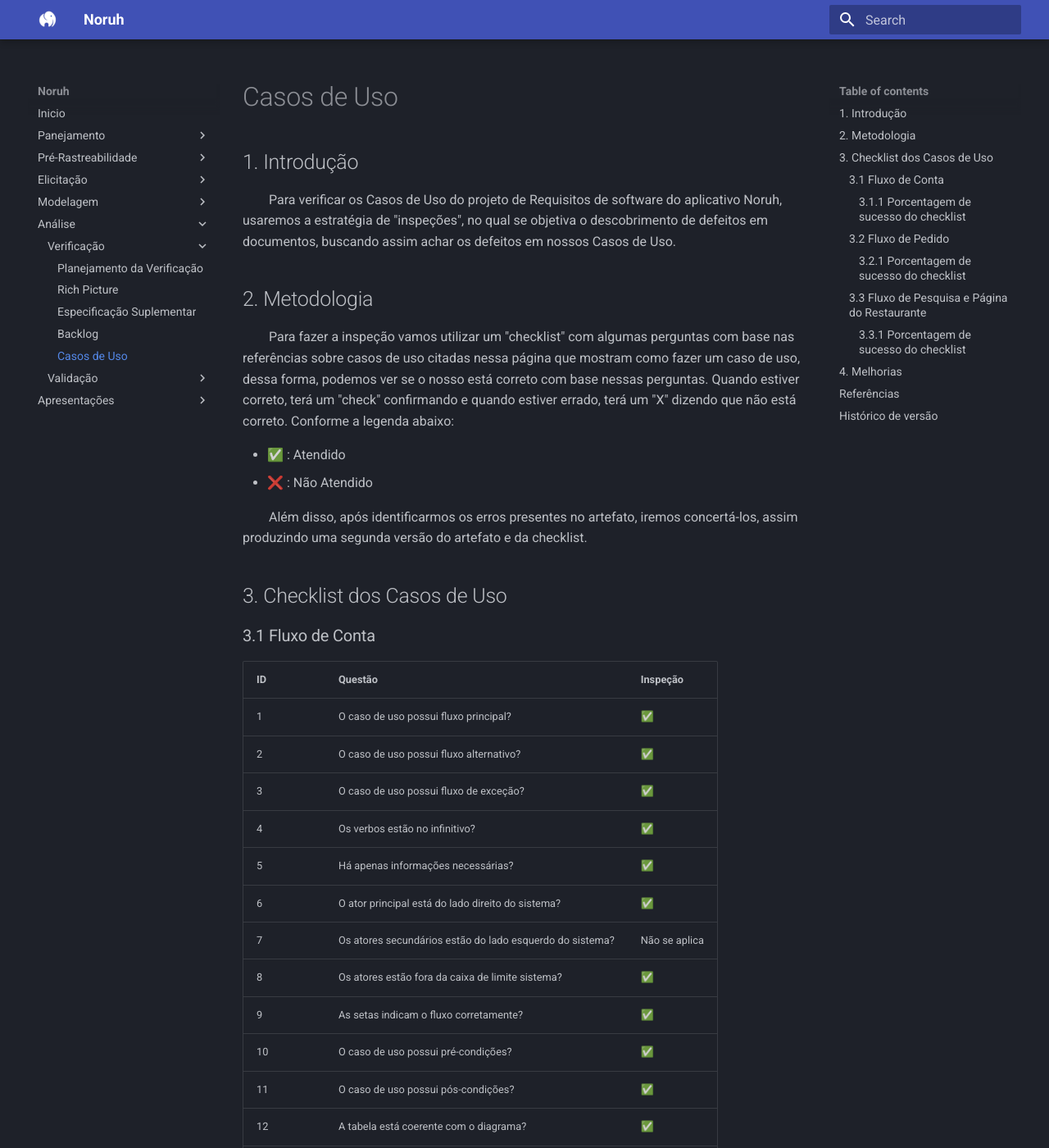
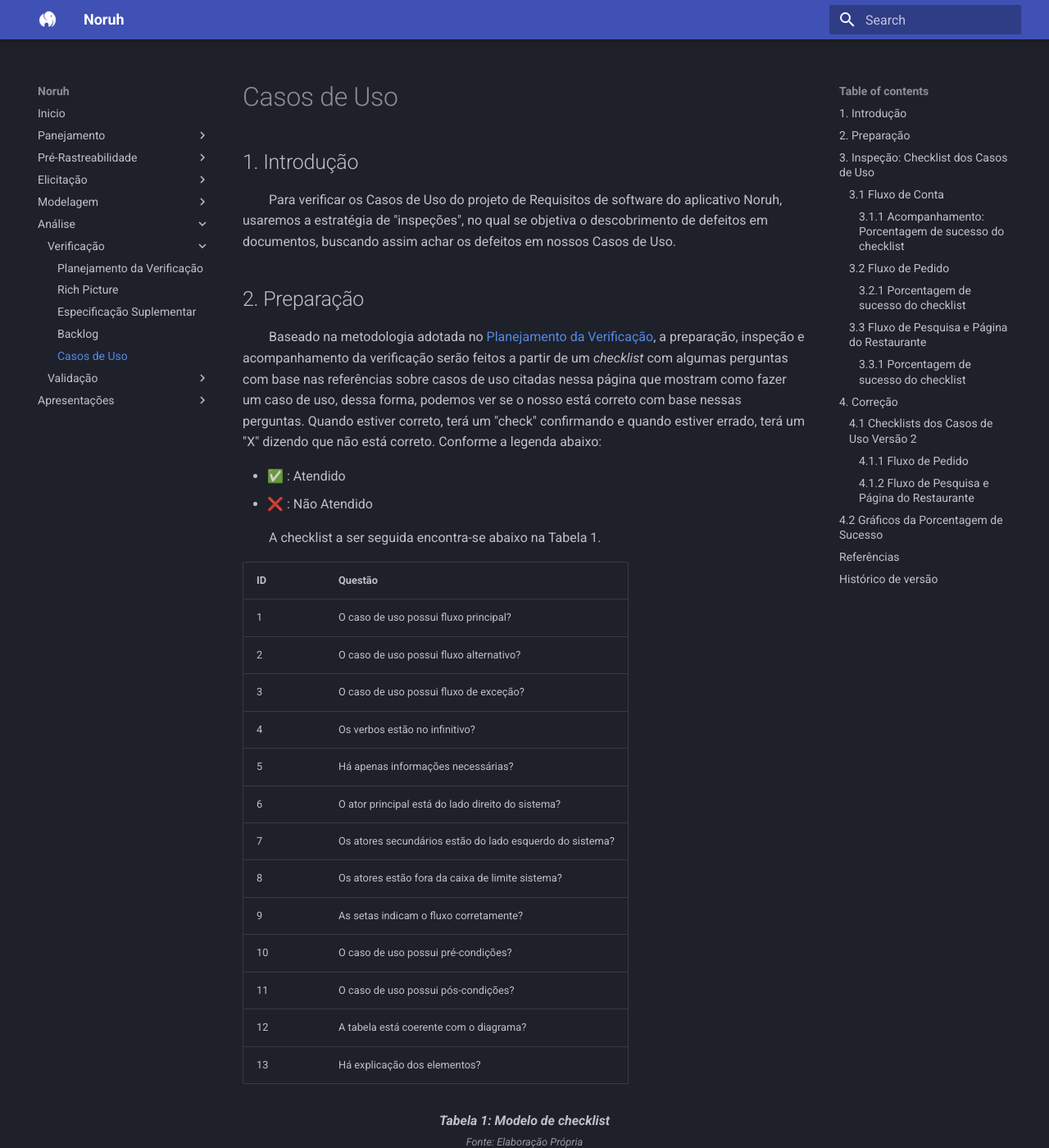
Before and after one commit to Thiab394/2022.1-Noruh, an MkDocs documentation site: the page built from docs/analise/verificacao/inspecaoCasosDeUso.md, in a window 1280 px wide and 1400 px high. Shown: the whole window at 82% size. Built offline with MkDocs 1.6.1 and Material for MkDocs 9.7.7, drawn with Linux system fonts in a browser that asks for light colours; some of the changed text lies outside the part shown.

Commit message:
Adição do acompanhamento e correção

```diff
--- a/docs/analise/verificacao/inspecaoCasosDeUso.md
+++ b/docs/analise/verificacao/inspecaoCasosDeUso.md
@@ -2,16 +2,39 @@
 
 &emsp;&emsp;Para verificar os Casos de Uso do projeto de Requisitos de software do aplicativo Noruh, usaremos a estratégia de "inspeções", no qual se objetiva o descobrimento de defeitos em documentos, buscando assim achar os defeitos em nossos Casos de Uso.
 
-## 2. Metodologia
+## 2. Preparação
 
-&emsp;&emsp;Para fazer a inspeção vamos utilizar um "checklist" com algumas perguntas com base nas referências sobre casos de uso citadas nessa página que mostram como fazer um caso de uso, dessa forma, podemos ver se o nosso está correto com base nessas perguntas. Quando estiver correto, terá um "check" confirmando e quando estiver errado, terá um "X" dizendo que não está correto. Conforme a legenda abaixo:
+&emsp;&emsp;Baseado na metodologia adotada no [Planejamento da Verificação](planejamento.md), a preparação, inspeção e acompanhamento da verificação serão feitos a partir de um *checklist* com algumas perguntas com base nas referências sobre casos de uso citadas nessa página que mostram como fazer um caso de uso, dessa forma, podemos ver se o nosso está correto com base nessas perguntas. Quando estiver correto, terá um "check" confirmando e quando estiver errado, terá um "X" dizendo que não está correto. Conforme a legenda abaixo:
 
 - ✅ : Atendido
 - ❌ : Não Atendido
 
-&emsp;&emsp;Além disso, após identificarmos os erros presentes no artefato, iremos concertá-los, assim produzindo uma segunda versão do artefato e da checklist.
+&emsp;&emsp;A checklist a ser seguida encontra-se abaixo na Tabela 1.
 
-## 3. Checklist dos Casos de Uso
+|ID|Questão|
+|-----------|-------------|
+| 1 | O caso de uso possui fluxo principal? |
+| 2 | O caso de uso possui fluxo alternativo? |
+| 3 | O caso de uso possui fluxo de exceção? |
+| 4 | Os verbos estão no infinitivo? |
+| 5 | Há apenas informações necessárias? |
+| 6 | O ator principal está do lado direito do sistema? |
+| 7 | Os atores secundários estão do lado esquerdo do sistema? |
+| 8 | Os atores estão fora da caixa de limite sistema? |
+| 9 | As setas indicam o fluxo corretamente? |
+| 10 | O caso de uso possui pré-condições? |
+| 11 | O caso de uso possui pós-condições? |
+| 12 | A tabela está coerente com o diagrama? |
+| 13 | Há explicação dos elementos? |
+
+<figcaption align='center'>
+    <b>Tabela 1: Modelo de checklist</b>
+    <br><small> Fonte: Elaboração Própria </small>
+</figcaption>
+
+&emsp;&emsp;Além disso, após a inspeção dos elementos da checklist, iremos gerar um gŕafico de acompanhamento e fazer a correção dos erros encontrados, assim produzindo uma segunda versão do artefato e da checklist.
+
+## 3. Inspeção: Checklist dos Casos de Uso
 
 ### 3.1 Fluxo de Conta
 
@@ -32,13 +55,20 @@
 | 13 | Há explicação dos elementos? | ✅ |
 
 <figcaption align='center'>
-    <b>Tabela 1: Checklist fo Fluxo de Conta </b>
+    <b>Tabela 2: Checklist do Fluxo de Conta </b>
     <br><small> Fonte: Elaboração Própria </small>
 </figcaption>
 
-#### 3.1.1 Porcentagem de sucesso do checklist
+#### 3.1.1 Acompanhamento: Porcentagem de sucesso do checklist
 - 0 ERROS e 12 ACERTOS
 - 100% de acertos
+
+<center>![graficoFluxoConta](../../assets/verificacao/graficoFluxoConta.png)</center>
+
+<figcaption align='center'>
+    <b>Gráfico 1: Porcentagem de sucesso do checklist de Fluxo de Conta </b>
+    <br><small> Fonte: Elaboração Própria </small>
+</figcaption>
 
 ### 3.2 Fluxo de Pedido
 
@@ -67,6 +97,12 @@
 - 1 ERROS e 10 ACERTOS
 - 90,9% de acertos
 
+<center>![graficoFluxoPedido](../../assets/verificacao/graficoFluxoPedido.png)</center>
+
+<figcaption align='center'>
+    <b>Gráfico 2: Porcentagem de sucesso do checklist de Fluxo de Pedido </b>
+    <br><small> Fonte: Elaboração Própria </small>
+</figcaption>
 
 ### 3.3 Fluxo de Pesquisa e Página do Restaurante
 
@@ -87,7 +123,7 @@
 | 13 | Há explicação dos elementos? | ✅ |
 
 <figcaption align='center'>
-    <b>Tabela 3: Checklist do Fluxo de Pesquisa e Página do Restaurante Versão 1 </b>
+    <b>Tabela 4: Checklist do Fluxo de Pesquisa e Página do Restaurante Versão 1 </b>
     <br><small> Fonte: Elaboração Própria </small>
 </figcaption>
 
@@ -95,12 +131,89 @@
 - 1 ERROS e 10 ACERTOS
 - 90,9% de acertos
 
-## 4. Melhorias
+<center>![graficoFluxoPesquisa](../../assets/verificacao/graficoFluxoPedido.png)</center>
+
+<figcaption align='center'>
+    <b>Gráfico 3: Porcentagem de sucesso do checklist de Fluxo de Pesquisa e Página do Restaurante </b>
+    <br><small> Fonte: Elaboração Própria </small>
+</figcaption>
+
+## 4. Correção
+
+&emsp;&emsp;Após a execução da etapa de Inspeção utilizando os checklists, apenas os Fluxos de Pedido e o Fluxo de Pesquisa e Página do Restaurante apresentaram um item a ser corrigido, que segue listado abaixo.
+
+|ID|Questão|
+|-----------|-------------|
+| 4 | Os verbos estão no infinitivo? |
+
+&emsp;&emsp;Assim, a fim de eliminar inconsistências nos artefatos tal item foi corrigido no documento de [Casos de Uso](../../modelagem/casosDeUso.md), e uma nova inspecção foi feita gerando as segundas versões dos checklists e gráficos do Fluxo de Pedido e do Fluxo de Pesquisa e Página do Restaurante.
+
+### 4.1 Checklists dos Casos de Uso Versão 2
+
+&emsp;&emsp;A versão 2 dos checklists com os critérios de avaliação pode ser encontrada abaixo:
+
+#### 4.1.1 Fluxo de Pedido
+
+|ID|Questão| Inspeção |
+|-----------|-------------|-------------|
+| 1 | O caso de uso possui fluxo principal? | ✅ |
+| 2 | O caso de uso possui fluxo alternativo? | Não se aplica |
+| 3 | O caso de uso possui fluxo de exceção? | Não se aplica |
+| 4 | Os verbos estão no infinitivo? | ✅ |
+| 5 | Há apenas informações necessárias? | ✅ |
+| 6 | O ator principal está do lado direito do sistema? | ✅ |
+| 7 | Os atores secundários estão do lado esquerdo do sistema? | ✅ |
+| 8 | Os atores estão fora da caixa de limite sistema? | ✅ |
+| 9 | As setas indicam o fluxo corretamente? | ✅ |
+| 10 | O caso de uso possui pré-condições? | ✅ |
+| 11 | O caso de uso possui pós-condições? | ✅ |
+| 12 | A tabela está coerente com o diagrama? | ✅ |
+| 13 | Há explicação dos elementos? | ✅ |
+
+<figcaption align='center'>
+    <b>Tabela 5: Checklist versão 2 do Fluxo de Pedido Versão 2 </b>
+    <br><small> Fonte: Elaboração Própria </small>
+</figcaption>
+
+#### 4.1.2 Fluxo de Pesquisa e Página do Restaurante
+
+|ID|Questão| Inspeção |
+|-----------|-------------|-------------|
+| 1 | O caso de uso possui fluxo principal? | ✅ |
+| 2 | O caso de uso possui fluxo alternativo? | ✅ |
+| 3 | O caso de uso possui fluxo de exceção? | Não se aplica |
+| 4 | Os verbos estão no infinitivo? | ✅ |
+| 5 | Há apenas informações necessárias? | ✅ |
+| 6 | O ator principal está do lado direito do sistema? | ✅ |
+| 7 | Os atores secundários estão do lado esquerdo do sistema? | Não se aplica |
+| 8 | Os atores estão fora da caixa de limite sistema? | ✅ |
+| 9 | As setas indicam o fluxo corretamente? | ✅ |
+| 10 | O caso de uso possui pré-condições? | ✅ |
+| 11 | O caso de uso possui pós-condições? | ✅ |
+| 12 | A tabela está coerente com o diagrama? | ✅ |
+| 13 | Há explicação dos elementos? | ✅ |
+
+<figcaption align='center'>
+    <b>Tabela 6: Checklist do Fluxo de Pesquisa e Página do Restaurante Versão 2 </b>
+    <br><small> Fonte: Elaboração Própria </small>
+</figcaption>
+
+## 4.2 Gráficos da Porcentagem de Sucesso
+&emsp;&emsp;A versão 2 do gráfico de acompanhamento da porcentagem de sucesso dos checklists de todos os fluxos pode ser encontrado abaixo:
+
+<center>![graficoTodosFluxos](../../assets/verificacao/graficoFluxoConta.png)</center>
+
+<figcaption align='center'>
+    <b>Gráfico 4: Porcentagem de sucesso do checklist de Todos os Fluxos </b>
+    <br><small> Fonte: Elaboração Própria </small>
+</figcaption>
 
 ## Referências
 - SERRANO, Maurício; SERRANO, Milene. Requisitos - Aula 23. 1º/2022. Material apresentado para a disciplina de Requisitos de Software no curso de Engenharia de Software da UnB, FGA.
+- SERRANO, Maurício; SERRANO, Milene. Requisitos - Aula 13. 1º/2022. Material apresentado para a disciplina de Requisitos de Software no curso de Engenharia de Software da UnB, FGA.
 
 ## Histórico de versão
-| Versão |      Alteração      | Responsável |           Revisor            |   Data   | Hora  |
-| :----: | :-----------------: | :---------: | :--------------------------: | :------: | :------: |
-|  1.0   |      Criação do documento          |    Karla   |       -        | 15/08/22 |18:00 às 22:30 |
+| Versão |      Alteração      | Responsável |           Revisor            |   Data   |
+| :----: | :-----------------: | :---------: | :--------------------------: | :------: |
+|  1.0   |      Criação do documento          |    Karla   |       -        | 15/08/22 |
+|  1.1   | Adição do acompanhamento e correções |    Karla   |       -        | 16/08/22 |
```
Also changed, not shown: other parts of docs/analise/verificacao/inspecaoCasosDeUso.md (+1 -1 lines), docs/assets/verificacao/graficoFluxoConta.png (added), docs/assets/verificacao/graficoFluxoPedido.png (added).
